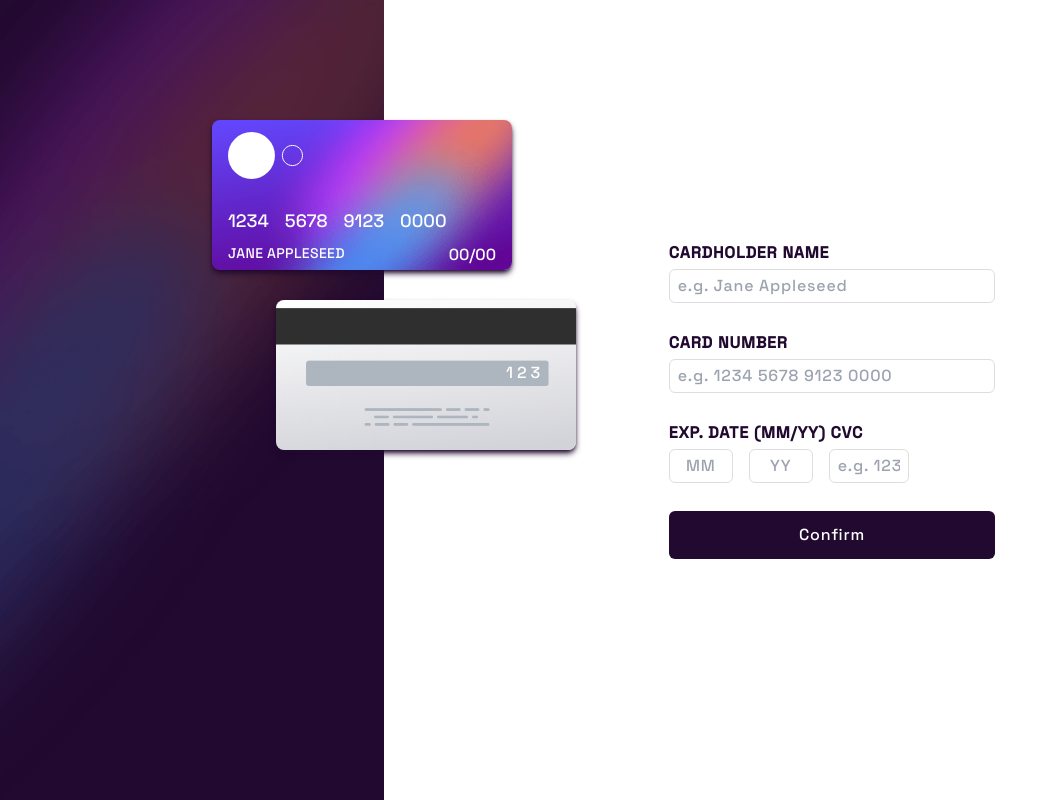
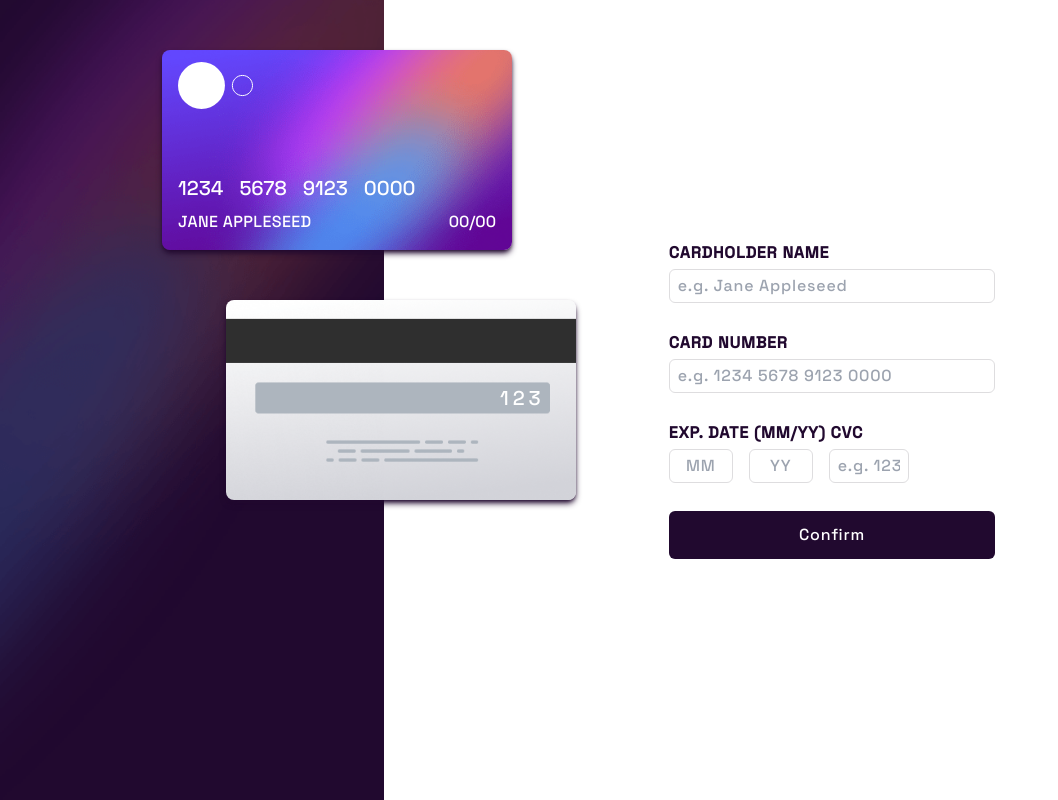
Before and after one commit to raphaelmmachado/interactive-card-details, a React (Vite) app: page / in a window 1280 px wide. Shown: the whole page, without its empty margins (0-1058 px from the left). Built offline with nearby package versions, Linux system fonts and the light colour scheme.

Commit message:
media queries and animations
added media queries to increase cards size if viewport is bigger than 1024px

added animations when cards move or change size.

```diff
--- a/src/App.css
+++ b/src/App.css
@@ -22,6 +22,7 @@
   width: 300px;
   height: 150px;
   margin-block: 0;
+  transition: all ease-in-out 0.2s;
 }
 #backface-card {
   background-size: cover;
@@ -35,13 +36,12 @@
   background-position: center;
   background-image: url("./assets/images/bg-card-front.png");
 }
-#backface-card #cvc-number {
-  position: absolute;
-  top: 61px;
-  left: 230px;
-  text-align: end;
-  color: white;
-  letter-spacing: 0.25rem;
+
+@media screen and (min-width: 1024px) {
+  .card {
+    width: 350px;
+    height: 200px;
+  }
 }
 @media screen and (min-width: 768px) {
   #cards-section {
--- a/src/components/cards/BackFaceCard.jsx
+++ b/src/components/cards/BackFaceCard.jsx
@@ -2,11 +2,19 @@
   return (
     <div
       id="backface-card"
-      className="absolute card rounded-lg shadow-md shadow-violete-900
-      top-[25px] ml-[4vw] xxs:ml-[8vw] md:ml-0
-      md:top-[300px] md:right-[-15vw]"
+      className="absolute card rounded-lg shadow-md
+      shadow-violete-900 top-[25px] ml-[4vw]
+      xxs:ml-[8vw] md:ml-0 md:top-[300px] md:right-[-15vw]
+      lg:top-[300px]"
     >
-      <p id="cvc-number">{cvc}</p>
+      <p
+        id="cvc-number"
+        className="absolute top-[61px]
+      left-[230px] text-end text-white
+      tracking-[0.25rem] lg:top-[84px] lg:left-[274px] lg:text-xl"
+      >
+        {cvc}
+      </p>
     </div>
   );
 }
--- a/src/components/cards/FrontFaceCard.jsx
+++ b/src/components/cards/FrontFaceCard.jsx
@@ -4,14 +4,16 @@
     <div
       id="frontface-card"
       className="top-[115px] md:top-[120px] md:right-[-10vw]
+      lg:top-[50px]
+      flex flex-col justify-between
       absolute card rounded-lg text-white shadow-md shadow-violete-900"
     >
-      <div className="my-3 ml-4">
+      <div className="pt-3 ml-4">
         <CardLogo />
       </div>
 
       <div className="flex flex-col justify-around p-4 mt-2 gap-2">
-        <div className="flex flex-row gap-4 text-lg justify-start">
+        <div className="flex flex-row gap-4 text-lg justify-start lg:text-xl">
           <div>
             {number[0]}
             {number[1]}
@@ -38,7 +40,9 @@
           </div>
         </div>
         <div className="flex flex-row justify-between w-full">
-          <h1 className="text-sm tracking-wide">{name.toUpperCase()}</h1>
+          <h1 className="text-sm lg:text-base tracking-wide">
+            {name.toUpperCase()}
+          </h1>
           <div>
             {expMonth}
             {expMonth.length > 0 && expYear.length > 0 && "/"}
```
